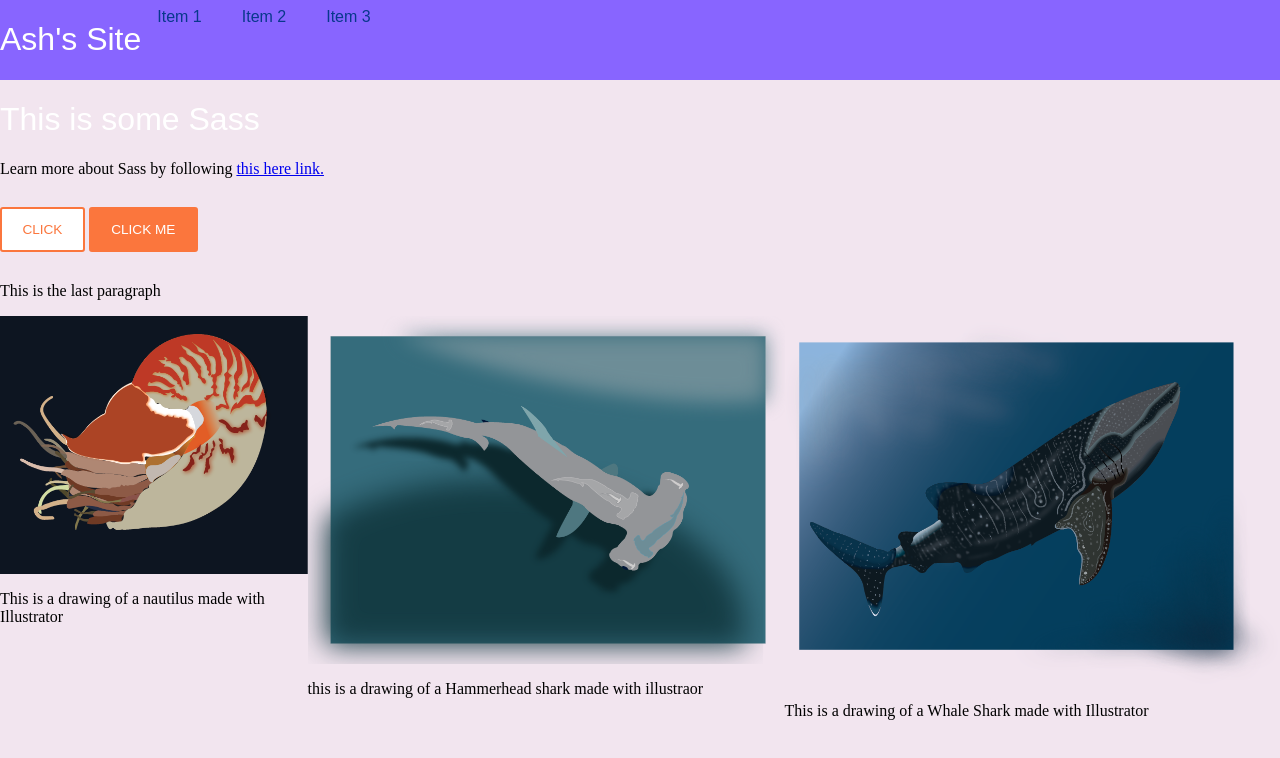
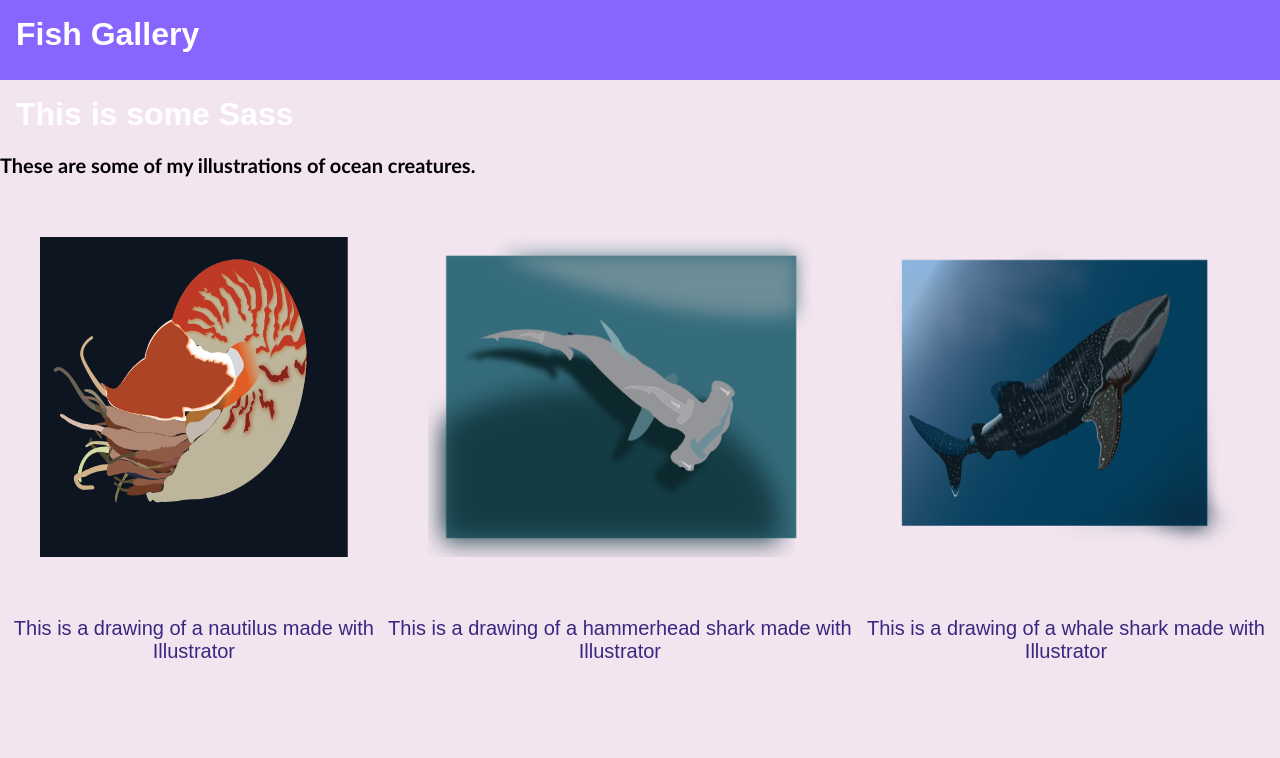
Before and after one commit to ashmcgee/Lab3, a website: page index.html in a window 1280 px wide. Drawn offline with Linux system fonts and the light colour scheme.

Commit message:
Final CHnages, css update

```diff
--- a/index.html
+++ b/index.html
@@ -4,39 +4,30 @@
     <meta charset="UTF-8">
     <meta name="viewport" content="width=device-width, initial-scale=1.0">
     <meta http-equiv="X-UA-Compatible" content="ie=edge">
-    <title>Sass Demo</title>
+    <title>Fish Gallery</title>
     <meta name="description" content="This is a demo for some Sassiness">
     <link href="css/style.css" rel="stylesheet">
 </head>
 <body>
     <header class="header">
-        <h1>Ash's Site</h1>
-        <nav class="nav">
-            <ul class="menu">
-                <li class="menu-item"><a href="#" class="menu-item-link">Item 1</a></li>
-                <li class="menu-item"><a href="#" class="menu-item-link">Item 2</a></li>
-                <li class="menu-item"><a href="#" class="menu-item-link">Item 3</a></li>
-            </ul>
-        </nav>
+        <h1>Fish Gallery</h1>
     </header>
+
     <h1>This is some Sass</h1>
-    <p>Learn more about Sass by following <a href="https://sass-lang.com/" target="_blank">this here link.</a></p>
-    <a class="button" href="#">Click</a>
-    <a class="button-secondary" href="#">Click Me</a>
-    <p>This is the last paragraph</p>
+    <p class="para">These are some of my illustrations of ocean creatures.</p>
 
     <div class="images">
-        <div>
+        <div class="img1">
             <img src="Nautilus.png" alt="a daring of a shellfish">
             <p>This is a drawing of a nautilus made with Illustrator</p>
         </div>
-        <div>
+        <div class="img2">
             <img src="Hammerhead.png" alt="a drawing of a hammerhead shark">
-            <p>this is a drawing of a Hammerhead shark made with illustraor</p>
+            <p>This is a drawing of a hammerhead shark made with Illustrator</p>
         </div>
-        <div>
+        <div class="img3">
             <img src="WhaleShark.png" alt="a drawing of a whale shark">
-            <p>This is a drawing of a Whale Shark made with Illustrator</p>
+            <p>This is a drawing of a whale shark made with Illustrator</p>
         </div>
     </div>
 </body>
--- a/sass/_base.scss
+++ b/sass/_base.scss
@@ -7,3 +7,13 @@
 body {
      background-color: $color__background;
 }
+
+h1 {
+     margin: 2vh;
+     font-weight: bold;
+}
+
+.para {
+     font-size: 1.25rem;
+     font-weight: bold;
+}
--- a/sass/_buttons.scss
+++ /dev/null
@@ -1,32 +0,0 @@
-.button {
-     text-decoration: none;
-     border: 2px solid $color__orange;
-     color: $color__orange;
-     border-radius: 3px;
-     display: inline-block;
-     margin: 1em 0em;
-     padding: 1em 1.5em;
-     font-size: 0.85rem;
-     background-color: $color__white;
-     text-transform: uppercase;
-     line-height: 1;
-     font-family: $font__heading;
-
-     &:hover {
-          background-color: $color__orange;
-          color: $color__white;
-     }
-}
-
-.button-secondary {
-     @extend .button;
-     background-color: $color__orange;
-     color: $color__white;
-     &:hover {
-          background-color: $color__white;
-          color: $color__orange;
-     }
-     &:visited {
-          color: $color__block;
-     }
-}
--- a/sass/_image.scss
+++ b/sass/_image.scss
@@ -1,4 +1,15 @@
 .images {
-     height: 5vh;
      display: flex;
+     font-family: $font__heading;
+     justify-content: center;
+     text-align: center;
+     p {
+          @extend .para;
+          color: $color__darkpurp;
+          font-weight: normal;
+     }
+     img {
+          height: 50vh;
+          padding: 5vh;
+     }
 }
--- a/sass/_navigation.scss
+++ /dev/null
@@ -1,20 +0,0 @@
-.nav {
-     margin-right: auto;
-     .menu {
-          @include listreset;
-          display: flex;
-          &-item {
-               margin-right: 0.5rem;
-               &-link {
-                    color: $color__blue;
-                    text-decoration: none;
-                    padding: 0.5em 1em;
-                    display: block;
-                    font-family: $font__heading;
-                    &:hover{
-                         background-color: lighten($color__purple, 5%);
-                    }
-               }
-          }
-     }
-}
--- a/sass/_variables.scss
+++ b/sass/_variables.scss
@@ -1,4 +1,4 @@
-$font__main: 'Sorts Mill Goudy', serif;
+$font__main: 'Trebuchet MS', sans-serif;
 $font__heading: 'Montserrat', sans-serif;
 
 $color__blue: #08388c;
@@ -6,6 +6,7 @@ $color__orange: #fb763d;
 $color__purple: #8865FF;
 $color__white: #ffffff;
 $color__block: #000000;
+$color__darkpurp: #3b2680;
 
 $color__background: #f2e5ef;
 
--- a/sass/style.scss
+++ b/sass/style.scss
@@ -2,7 +2,5 @@
 @import "variables";
 @import "mixins";
 @import "typography";
-@import "buttons";
 @import "base";
-@import "navigation";
 @import "image";
```
Also changed, not shown: css/style.css, 1 other file.
